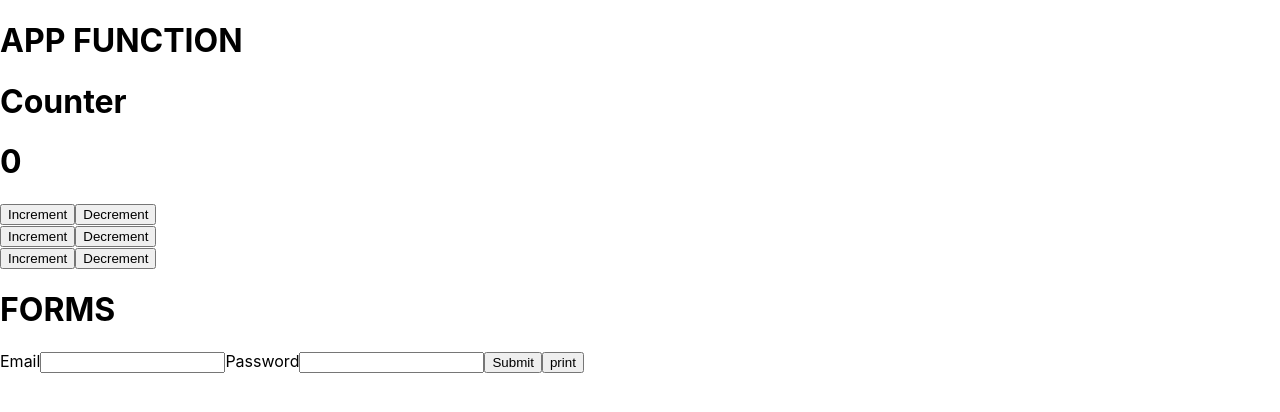
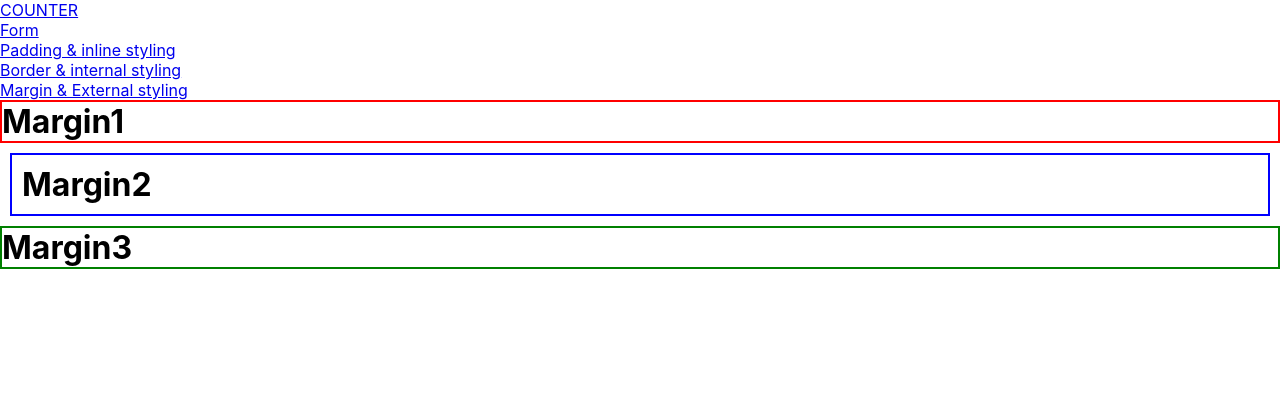
Before and after one commit to JoshiSankar-4021/batch_oct, a React (Create React App) app: page /Margin in a window 1280 px wide. Shown: the top 412 px of the page. Built offline with nearby package versions, Linux system fonts and the light colour scheme.

Commit message:
CSS INLINE,INTERNAL,EXTERNAL ,MARGIN,PADDING,BORDER

```diff
--- a/package.json
+++ b/package.json
@@ -9,6 +9,7 @@
     "@testing-library/user-event": "^13.5.0",
     "react": "^19.2.0",
     "react-dom": "^19.2.0",
+    "react-router-dom": "^7.9.4",
     "react-scripts": "5.0.1",
     "web-vitals": "^2.1.4"
   },
--- a/src/App.js
+++ b/src/App.js
@@ -1,14 +1,22 @@
 import Counter from './Counter/Counter.jsx';
 import Form from './Forms/Forms.jsx';
+import {Routes,Route} from 'react-router-dom';
+import Nav from './Nav/Nav.jsx';
+import Padding from './Padding/Padding.jsx';
+import Border from './Border/Border.jsx';
+import Margin from './Margin/Margin.jsx';
 function App(){
   return(
-    <div>
-      <h1>APP FUNCTION</h1>
-      <Counter/>
-      <Form/>
-      {/* component calling */}
-    {/* Counter()*/}
-    </div>
+    <>
+      <Nav/>
+      <Routes>
+        <Route path='/' element={<Counter/>}/>
+        <Route path='/form' element={<Form/>}/>
+        <Route path='/padding' element={<Padding/>}/>
+        <Route path='/border' element={<Border/>}/>
+        <Route path='/Margin' element={<Margin/>}/>
+      </Routes>
+    </>
   );
 }
 export default App;
--- /dev/null
+++ b/src/Border/Border.jsx
@@ -0,0 +1,18 @@
+function Border(){
+    return(
+        <div>
+            <style>{
+                `
+                .hborder{
+                   border-width:2px;
+                   border-style:solid;
+                   border-color:red;
+                }
+                `
+                }
+            </style>
+            <h1 className="hborder">Border</h1>
+        </div>
+    );
+}
+export default Border;
--- a/src/Counter/Counter.jsx
+++ b/src/Counter/Counter.jsx
@@ -1,4 +1,5 @@
 import {useState} from 'react';
+import { useNavigate } from 'react-router-dom';
 function Counter(){
     const [Count,setCount]=useState(0);
     //const [var,setvar]=usestate(0)
@@ -17,6 +18,8 @@ function Counter(){
         setCount(Count-1);
     }
 
+    const navigate = useNavigate();
+
     return(
     <div>
        <h1>Counter</h1>
@@ -26,7 +29,8 @@ function Counter(){
        <button onClick={increasecount}>Increment</button>
        <button onClick={()=>{decreasecount()}}>Decrement</button><br/>
        <button onClick={increase}>Increment</button>
-       <button onClick={()=>{decrease()}}>Decrement</button>
+       <button onClick={()=>{decrease()}}>Decrement</button><br/>
+       <button onClick={()=>{navigate('/form')}}>FORMS</button>
     </div>
 
     );
--- a/src/Forms/Forms.jsx
+++ b/src/Forms/Forms.jsx
@@ -1,4 +1,5 @@
 import {useState} from 'react';
+import { NavLink,Link } from 'react-router-dom';
 function Forms(){
     const [formdata,setFormdata]=useState({
         email:'',
@@ -25,7 +26,9 @@ function Forms(){
             <lable>Password</lable>
             <input type="password" name="password" value={formdata.password} onChange={handlechanges}/>
             <input type="submit"/>
-            <button onClick={handlesubmit}>print</button>
+            <button onClick={handlesubmit}>print</button><br/>
+            <NavLink to='/'>Counter nav link</NavLink><br/>
+            <Link to='/'>Counte link</Link>
         </form>
     </div>)
 }
--- /dev/null
+++ b/src/Margin/Margin.css
@@ -0,0 +1,20 @@
+.hmargin1{
+    border:2px Solid red;
+    margin: 0px;
+
+}
+.hmargin2{
+    border:2px Solid blue;
+    margin-top: 10px;
+    margin-bottom: 10px;
+    margin-left:10px;
+    margin-right:10px;
+    padding-right: 10px;
+    padding-left: 10px;
+    padding-bottom: 10px;
+    padding-top: 10px;
+}
+.hmargin3{
+    border:2px Solid green;
+    margin:0px;
+}
--- /dev/null
+++ b/src/Margin/Margin.jsx
@@ -0,0 +1,11 @@
+import './Margin.css';
+function Margin(){
+    return(
+        <div>
+            <h1 className='hmargin1'>Margin1</h1>
+            <h1 className='hmargin2'>Margin2</h1>
+            <h1 className='hmargin3'>Margin3</h1>
+        </div>
+    );
+}
+export default Margin
--- /dev/null
+++ b/src/Nav/Nav.jsx
@@ -0,0 +1,13 @@
+import { NavLink } from "react-router-dom";
+function Nav(){
+    return(
+        <div>
+            <NavLink to='/'>COUNTER</NavLink><br/>
+            <NavLink to='/form'>Form</NavLink><br/>
+            <NavLink to='/padding'>Padding & inline styling</NavLink><br/>
+            <NavLink to='/border'>Border & internal styling</NavLink><br/>
+            <NavLink to='/Margin'>Margin & External styling</NavLink>
+        </div>
+    )
+}
+export default Nav;
--- /dev/null
+++ b/src/Padding/Padding.jsx
@@ -0,0 +1,16 @@
+function Padding(){
+    return(
+        <div>
+           <h1 style={{
+            color:"red",
+            border:"2px solid red",
+            // paddingTop:"30px",
+            // paddingBottom:"50px",
+            // paddingLeft:"100px",
+            // paddingRight:"200px"
+            padding: "30px 50px 100px 200px"
+           }}>Padding</h1>
+        </div>
+    )
+}
+export default Padding;
--- a/src/index.js
+++ b/src/index.js
@@ -3,13 +3,14 @@ import ReactDOM from 'react-dom/client';
 import './index.css';
 import App from './App';
 import reportWebVitals from './reportWebVitals';
+import { BrowserRouter } from 'react-router-dom';
 
 const root = ReactDOM.createRoot(document.getElementById('root'));
 root.render(
-  <React.StrictMode>
+  <BrowserRouter>
     <App />
   {/* App() */}
-  </React.StrictMode>
+  </BrowserRouter>
 );
 
 // If you want to start measuring performance in your app, pass a function
```
Also changed, not shown: src/Nav/Nav.css (added), 1 other file (tests, documents, lock files or other folders).
